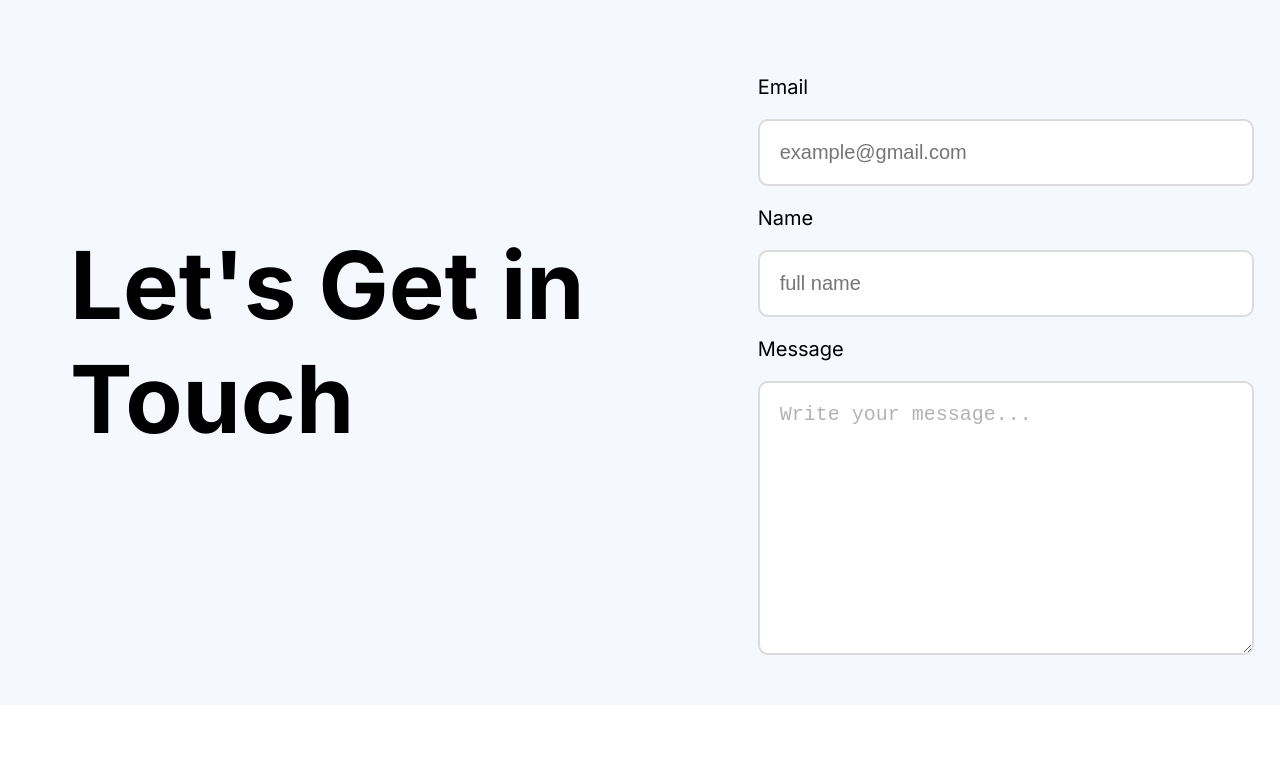
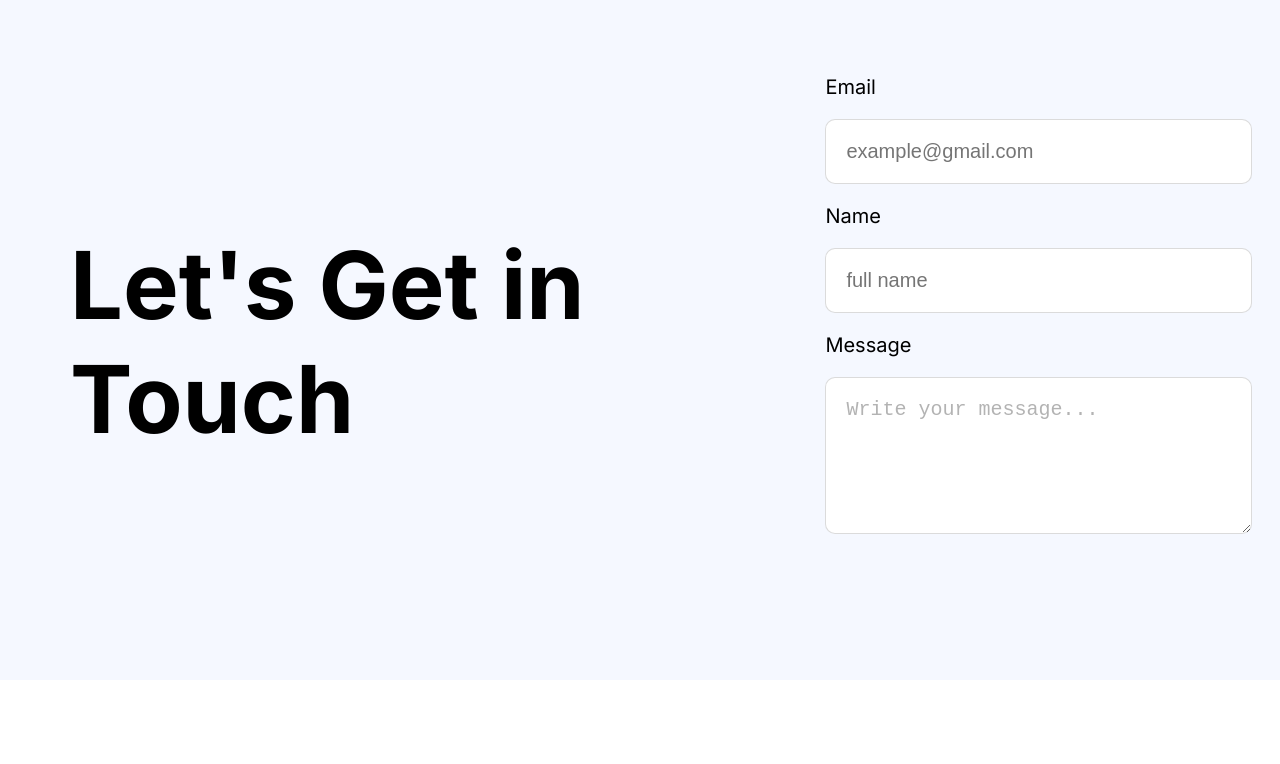
Before and after one commit to Mdsheikhsady/first-assignment-web, a plain HTML site: page index.html in a window 1280 px wide. Shown: the part 2710-3474 px from the top of the page. Drawn offline with Linux system fonts and the light colour scheme.

Commit message:
final update

```diff
--- a/index.html
+++ b/index.html
@@ -142,7 +142,7 @@
                     <label for="name">Name</label>
                     <input type="text" id="name" placeholder="full name">
                     <label for="message">Message</label>
-                    <textarea name="message" id="message" rows="10" cols="40">Write your message...</textarea>
+                    <textarea name="message" id="message" rows="5" cols="30">Write your message...</textarea>
                 </form>
             </div>
         </div>
--- a/styles/style.css
+++ b/styles/style.css
@@ -229,14 +229,14 @@ body {
 input{
     padding: 20px 20px;
     border-radius: 10px;
-    border: 2px solid #b3b3b377;
+    border: 1px solid #b3b3b377;
     width: 100%;
 }
 
 textarea{
     padding: 20px 20px;
     border-radius: 10px;
-    border: 2px solid #b3b3b377;
+    border: 1px solid #b3b3b377;
     width: 100%;
     color:#b3b3b3;
 }
```
